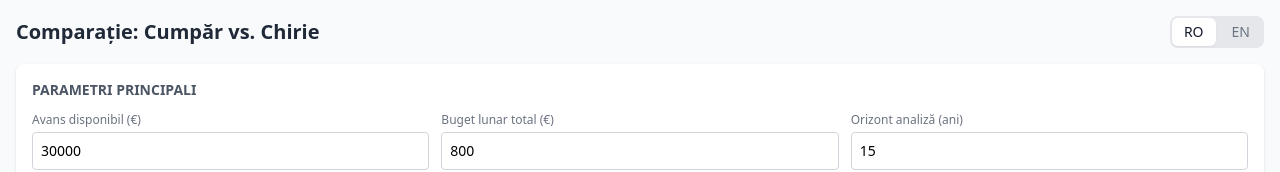
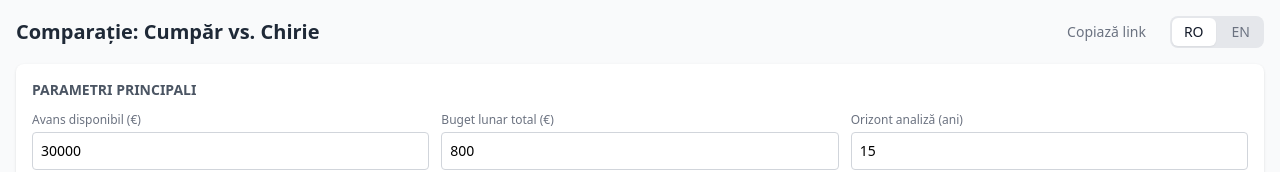
Before and after one commit to doringeman/buy-vs-rent, a React (Vite) app: page / in a window 1280 px wide. Shown: the top 172 px of the page. Built offline with nearby package versions, Linux system fonts and the light colour scheme.

Commit message:
feat: add shareable URL via copy-link button
Signed-off-by: Dorin Geman <doringeman@gmail.com>

```diff
--- a/src/App.jsx
+++ b/src/App.jsx
@@ -55,6 +55,8 @@ const translations = {
     note4: "✅ Investiții lunare din diferența buget - rată/chirie - costuri",
     note5: "⚠️ Nu include: inflația ratei (dacă dobândă variabilă), impozit pe câștig capital, inflația costurilor proprietar",
     summary: "COMPARAȚIE AVERE NETĂ",
+    copyLink: "Copiază link",
+    linkCopied: "Link copiat!",
     showFormulas: "▶ Arată formulele",
     hideFormulas: "▼ Ascunde formulele",
     fCredit: "Credit = Preț + Tranzacție - Avans",
@@ -126,6 +128,8 @@ const translations = {
     note4: "✅ Monthly investments from budget minus payment/rent minus costs",
     note5: "⚠️ Not included: variable rate changes, capital gains tax, owner cost inflation",
     summary: "NET WORTH COMPARISON",
+    copyLink: "Copy link",
+    linkCopied: "Link copied!",
     showFormulas: "▶ Show formulas",
     hideFormulas: "▼ Hide formulas",
     fCredit: "Mortgage = Price + Transaction - Down payment",
@@ -215,6 +219,34 @@ function mortgageInvestSimulation(monthlyBudget, payment, mortgageYears, ownerCo
   return portfolio;
 }
 
+const hashKeys = {
+  dp: "downPayment", ir: "interestRate", iv: "investReturn", nr: "newRent",
+  sp: "smallAptPrice", lp: "largeAptPrice", sy: "smallAptYears", ly: "largeAptYears",
+  h: "horizon", ap: "appreciation", mb: "monthlyBudget",
+  ri: "rentInflation", tc: "transactionCostPct", oc: "ownerCostPct",
+  mo: "moveOutYears", rn: "rentalIncome",
+};
+const hashKeysReverse = Object.fromEntries(Object.entries(hashKeys).map(([k, v]) => [v, k]));
+
+function parseHash() {
+  try {
+    const params = new URLSearchParams(window.location.hash.slice(1));
+    const result = {};
+    for (const [short, full] of Object.entries(hashKeys)) {
+      if (params.has(short)) result[full] = params.get(short);
+    }
+    return Object.keys(result).length > 0 ? result : null;
+  } catch { return null; }
+}
+
+function buildShareUrl(inputs) {
+  const params = new URLSearchParams();
+  for (const [full, short] of Object.entries(hashKeysReverse)) {
+    if (inputs[full]) params.set(short, inputs[full]);
+  }
+  return window.location.origin + window.location.pathname + "#" + params.toString();
+}
+
 export default function App() {
   const defaultInputs = {
     downPayment: "30000", interestRate: "5.5", investReturn: "7", newRent: "500",
@@ -228,6 +260,8 @@ export default function App() {
   const t = translations[lang];
 
   const [inputs, setInputs] = useState(() => {
+    const fromHash = parseHash();
+    if (fromHash) return { ...defaultInputs, ...fromHash };
     try {
       const saved = JSON.parse(localStorage.getItem("bvr-inputs"));
       return saved ? { ...defaultInputs, ...saved } : defaultInputs;
@@ -236,6 +270,14 @@ export default function App() {
 
   useEffect(() => { localStorage.setItem("bvr-inputs", JSON.stringify(inputs)); }, [inputs]);
   useEffect(() => { localStorage.setItem("bvr-lang", lang); }, [lang]);
+
+  const [copied, setCopied] = useState(false);
+  const copyLink = useCallback(() => {
+    navigator.clipboard.writeText(buildShareUrl(inputs)).then(() => {
+      setCopied(true);
+      setTimeout(() => setCopied(false), 2000);
+    });
+  }, [inputs]);
 
   const set = useCallback((key) => (e) => {
     setInputs(prev => ({ ...prev, [key]: e.target.value }));
@@ -334,6 +376,11 @@ export default function App() {
     <div className="bg-gray-50 min-h-screen p-4 font-sans">
       <div className="flex justify-between items-center mb-4">
         <h1 className="text-xl font-bold text-gray-800">{t.title}</h1>
+        <div className="flex items-center gap-3">
+          <button
+            onClick={copyLink}
+            className="px-3 py-1 rounded-md text-sm font-medium text-gray-500 hover:text-gray-700 hover:bg-gray-100 transition-colors"
+          >{copied ? t.linkCopied : t.copyLink}</button>
           <div className="flex gap-1 bg-gray-200 rounded-lg p-0.5">
             <button
               onClick={() => setLang("ro")}
@@ -343,6 +390,7 @@ export default function App() {
               onClick={() => setLang("en")}
               className={`px-3 py-1 rounded-md text-sm font-medium transition-colors ${lang === "en" ? "bg-white text-gray-900 shadow-sm" : "text-gray-500 hover:text-gray-700"}`}
             >EN</button>
+          </div>
         </div>
       </div>
 
```
Lines whose indentation alone changed are shown as unchanged.
